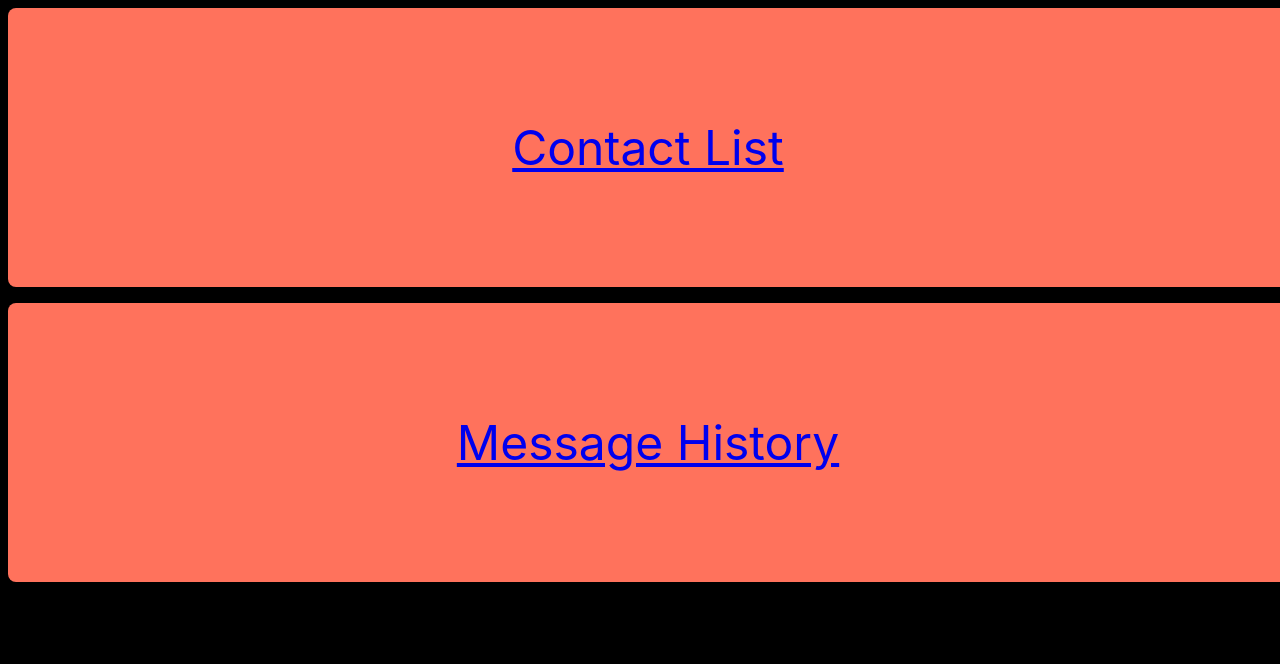
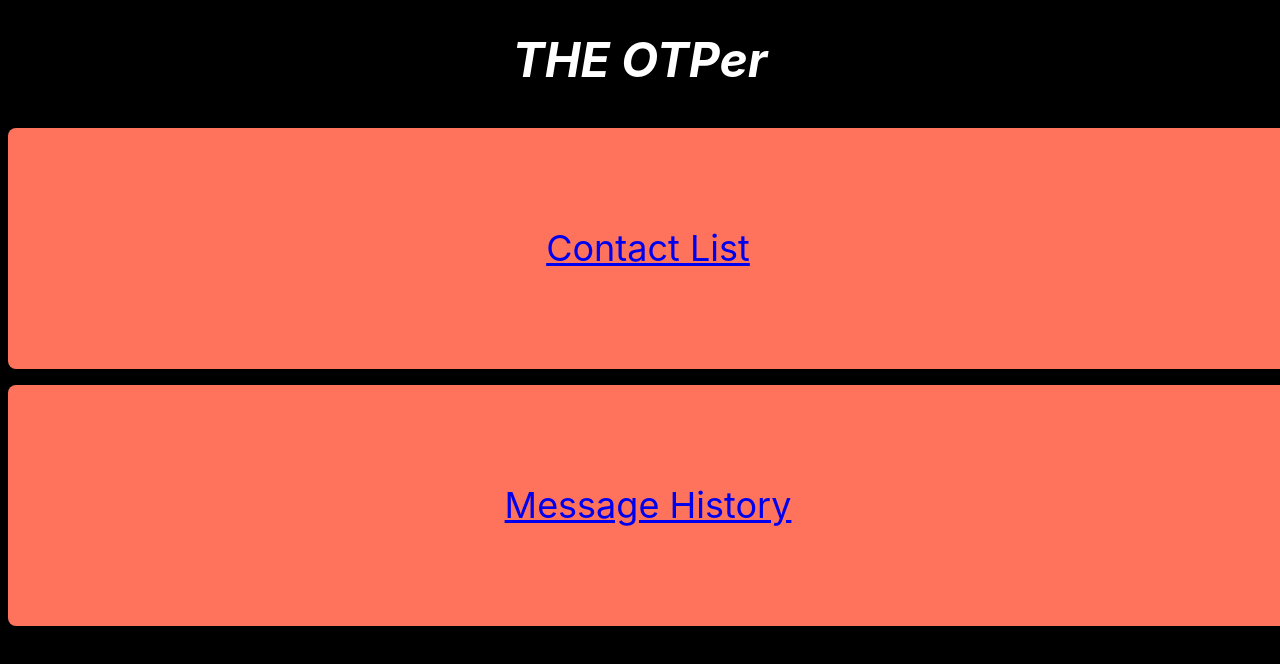
Before and after one commit to Mansvini/SMS-app-frontend, a React (Create React App) app: page /Home in a window 1280 px wide. Shown: the top 664 px of the page. Built offline with nearby package versions, Linux system fonts and the light colour scheme.

Commit message:
updating frontend

```diff
--- a/src/Components/ContactCard.js
+++ b/src/Components/ContactCard.js
@@ -4,7 +4,7 @@ import { Link } from "react-router-dom";
 const ContactCard=({name, phone})=>{
 	return(
 		<div className='w-100 bg-light-red tc dib br3 pa3 ma2 grow bw2 shadow-5'>
-				<h2 className= 'f1 link dim black db pointer'>
+				<h2 className= 'f3 link dim black db pointer'>
 					<Link to="/ContactInfo" state={{ name: {name}, phone: {phone} }}>{name}</Link>
 				</h2>
 		</div>
--- a/src/Components/ContactInfo.js
+++ b/src/Components/ContactInfo.js
@@ -6,6 +6,8 @@ const ContactInfo=()=>{
 	const location = useLocation()
   	const { name, phone } = location.state
 	return(
+		<div>
+		<h1 className='f2 tc white '>CONTACT INFO</h1>
 		<div className='w-100 bg-light-blue tc dib br3 pa3 ma2 bw2 shadow-5'>
 			<h2>
 				{name.name}
@@ -14,10 +16,11 @@ const ContactInfo=()=>{
 				{phone.phone}
 			</p>
 			<button className='center w-30 grow f4 link ph3 pv2 dib white bg-blue'>
-				<Link to="/SendMessage" state={{ phone: {phone} }}>
+				<Link to="/SendMessage" state={{ name: {name} , phone: {phone}}}>
 					Send OTP message
 				</Link>
 			</button>
+		</div>
 		</div>
 		);
 	}
--- a/src/Components/ContactList.js
+++ b/src/Components/ContactList.js
@@ -5,6 +5,7 @@ import ContactCard from "./ContactCard";
 const Contactlist=()=>{
 	return (
 	<div>
+		<h1 className='f2 tc white'>CONTACTS</h1>
 	{
 		contacts.map((user,i)=>{
 		return(
--- a/src/Components/Home.js
+++ b/src/Components/Home.js
@@ -5,16 +5,19 @@ class Home extends Component {
   render(){
     return (
       <div>
+      <h1 className='f1 tc white i'>THE OTPer</h1>
+      <div>
         <div className='pv5 w-100 bg-light-red tc dib br3 pa3 ma2 grow bw2 shadow-5'>
-          <p className="f1 link dim black db pointer">
+          <p className="f2 dim black db pointer">
             <Link to="/ContactList">Contact List</Link>
           </p>
         </div>
         <div className='pv5 w-100 bg-light-red tc dib br3 pa3 ma2 grow bw2 shadow-5'>
-          <p className="f1 link dim black db pointer">
+          <p className="f2 link dim black db pointer">
             <Link to="/MessageHistoryList"> Message History </Link>
           </p>
         </div>
+      </div>
       </div>
     );
   }
--- a/src/Components/MessageHistoryCard.js
+++ b/src/Components/MessageHistoryCard.js
@@ -3,13 +3,13 @@ import React from "react";
 const MessageHistoryCard=({number, time, message})=>{
 	return(
 		<div className='w-100 bg-light-red tc dib br3 pa3 ma2 grow bw2 shadow-5'>
-				<h2 className= 'f6 link dim black db pointer'>
+				<h2 className= 'f6 link black db pointer'>
 					{number}
 				</h2>
-				<p className= 'f6 link dim black db pointer'>
+				<p className= 'f6 link black db pointer'>
 					{time}
 				</p>
-				<p className= 'f6 link dim black db pointer'>
+				<p className= 'f6 link black db pointer'>
 					{message}
 				</p>
 		</div>
--- a/src/Components/MessageHistoryList.js
+++ b/src/Components/MessageHistoryList.js
@@ -18,6 +18,7 @@ class Contactlist extends Component {
 	render(){
 		return (
 			<div>
+				<h1 className='f2 tc white'>Message History</h1>
 			{
 				this.state.messages.map((message,i)=>{
 				return(
--- a/src/Components/SendMessage.js
+++ b/src/Components/SendMessage.js
@@ -17,10 +17,12 @@ const sendOTP=(number)=>{
 
 const SendMessage=()=>{
 	const location = useLocation()
-  	const { phone } = location.state;
+  	const {name,  phone } = location.state;
 
 	return(
 		<div>
+			<h1><div className='f2 tc white'>Message</div>
+			 <div className='f2 tc white i'>{name.name.name}</div></h1>
 			<h2 className='ba b--white center pa4 lightest-blue shadow-5 form'>
 				" Hi, your OTP is {OTP}"
 			</h2>
```
